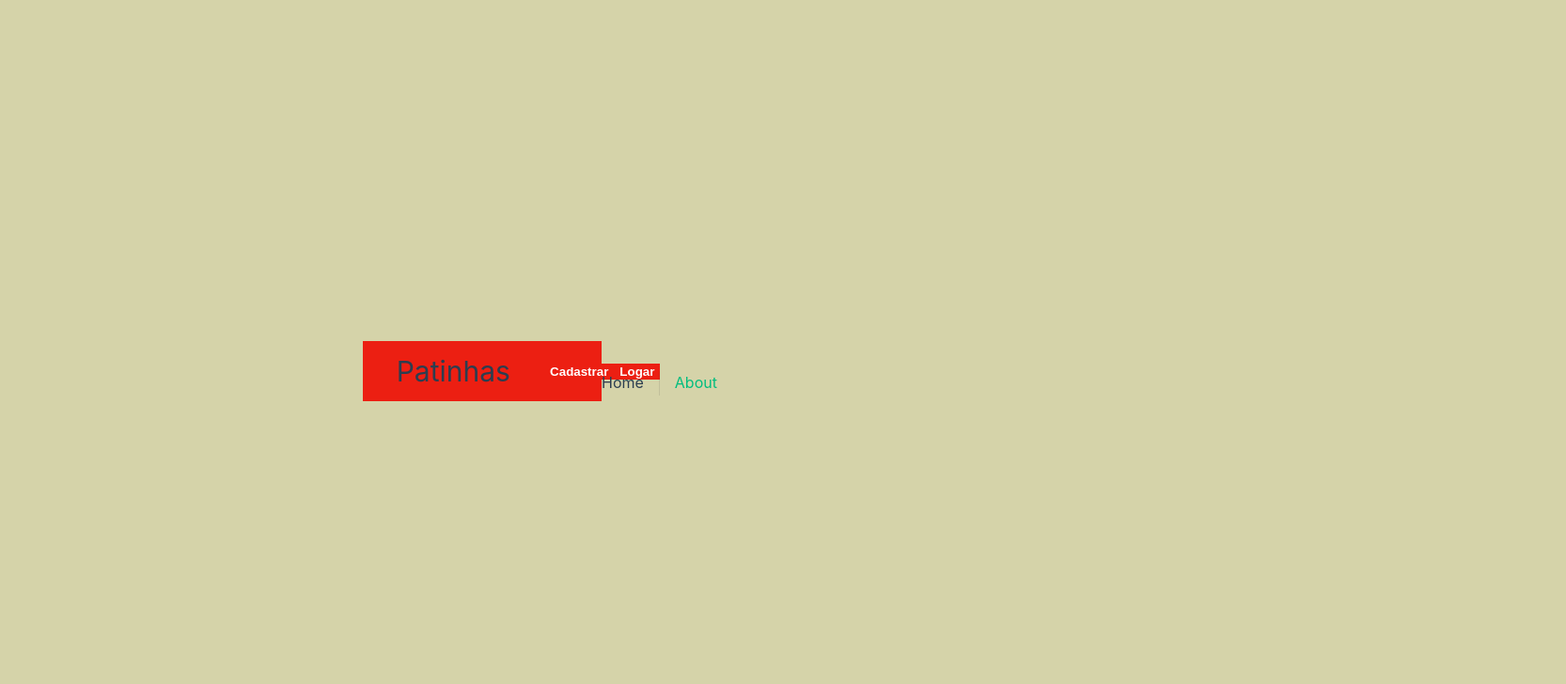
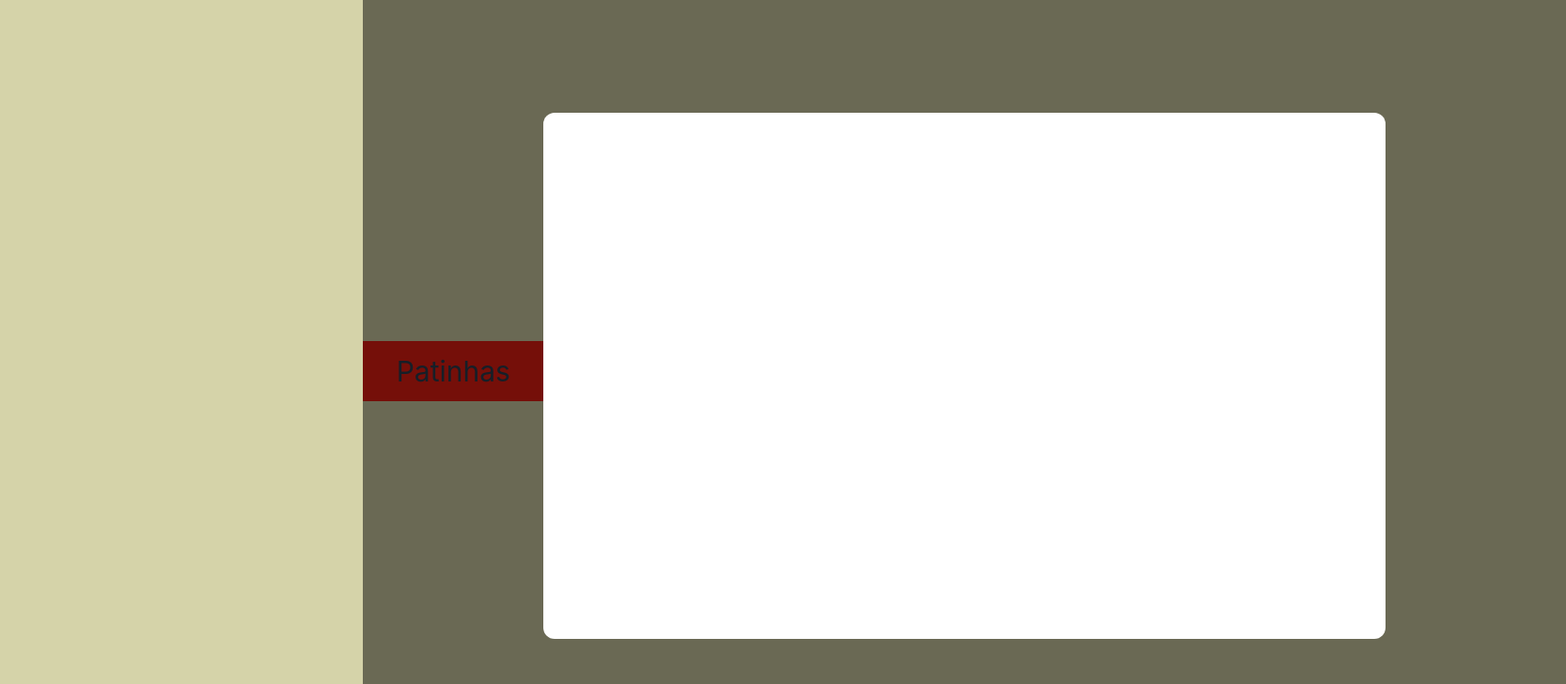
Before and after one commit to Mlodovico/patinhas-frontend, a Vue app: page / in a window 1280 px wide. Both pictures are taken after a click on the button "Cadastrar". Shown: the top 728 px of the page at 94% size, 1666 px wide, since content can reach past the window. Built offline with nearby package versions, Linux system fonts and the light colour scheme.

Commit message:
feature: signIn modal

```diff
--- a/src/App.vue
+++ b/src/App.vue
@@ -1,6 +1,5 @@
 <script setup lang="ts">
 import { RouterLink, RouterView } from 'vue-router'
-
 import Header from './components/Header.vue';
 
 </script>
--- a/src/components/Header.vue
+++ b/src/components/Header.vue
@@ -1,19 +1,29 @@
+<script setup lang="ts">
+import { ref } from 'vue'
+import LogInModal from './LogInModal.vue'
+
+const showLogInModal = ref(false)
+const showSignInModal = ref(false)
+const handleClickLogin = () => {
+    showLogInModal.value = !showLogInModal.value
+}
+
+const handleClickSignIn = () => {
+    showSignInModal.value = !showSignInModal.value
+}
+</script>
 <template>
     <div class="header">
         <div class="logo">
             <h1>Patinhas</h1>
         </div>
         <div class="buttons">
-            <button>Cadastrar</button>
+            <button @click="handleClickLogin()">Cadastrar</button>
             <button>Logar</button>
         </div>
+        <LogInModal v-if='showLogInModal' @close='handleClickLogin'></LogInModal>
     </div>
 </template>
-
-<script>
-export default {}
-</script>
-
 <style>
 .header {
     width: 100%;
--- /dev/null
+++ b/src/components/LogInModal.vue
@@ -0,0 +1,31 @@
+<template>
+    <div class="logInModal">
+        <div class="modal"></div>
+    </div>
+</template>
+
+<script>
+export default {
+    name: 'LogInModal',
+}
+</script>
+
+<style>
+.logInModal {
+    width: 100%;
+    height: 100%;
+    display: flex;
+    justify-content: center;
+    align-items: center;
+    position: absolute;
+    top: 0;
+    background: rgba(0, 0, 0, 0.5);
+}
+
+.modal {
+    width: 70%;
+    height: 70%;
+    background: white;
+    border-radius: 12px;
+}
+</style>
```
Also changed, not shown: src/components/HelloWorld.vue (deleted, +0 -35 lines), src/components/SignInModal.vue (added).
